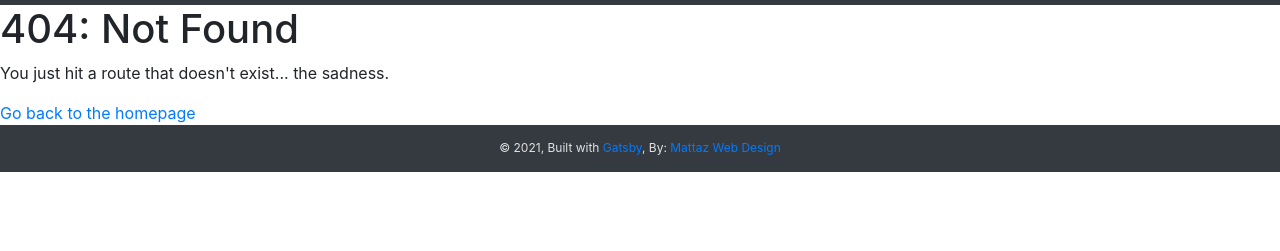
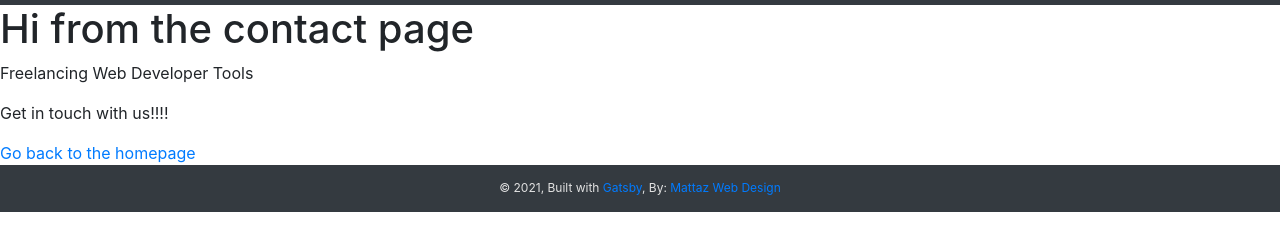
Before and after one commit to Cipher-Coder/freelance-web-dev, a Gatsby site: page /contact in a window 1280 px wide. Before the commit this address had no page. Shown: the part 59-310 px from the top of the page. Built offline with nearby package versions, Linux system fonts and the light colour scheme; Gatsby itself is replaced by a stand-in of ours.

Commit message:
started on contact page

```diff
--- a/src/pages/page-2.js
+++ b/src/pages/contact.js
@@ -7,8 +7,9 @@ import SEO from '../components/Seo'
 const SecondPage = () => (
   <Layout>
     <SEO title="Page two" />
-    <h1>Hi from the second page</h1>
-    <p>Freelancing Web Dev</p>
+    <h1>Hi from the contact page</h1>
+    <p>Freelancing Web Developer Tools</p>
+    <p>Get in touch with us!!!!</p>
     <Link to="/">Go back to the homepage</Link>
   </Layout>
 )
--- a/src/pages/index.js
+++ b/src/pages/index.js
@@ -25,7 +25,7 @@ const IndexPage = () => (
       style={{ height: `92vh`, width: `100vw` }}
     /> */}
       {/* <p>
-      <Link to="/page-2/">Go to page 2</Link>
+      <Link to="/contact/">Go to page 2</Link>
     </p> */}
     </div>
   </Layout>
```
